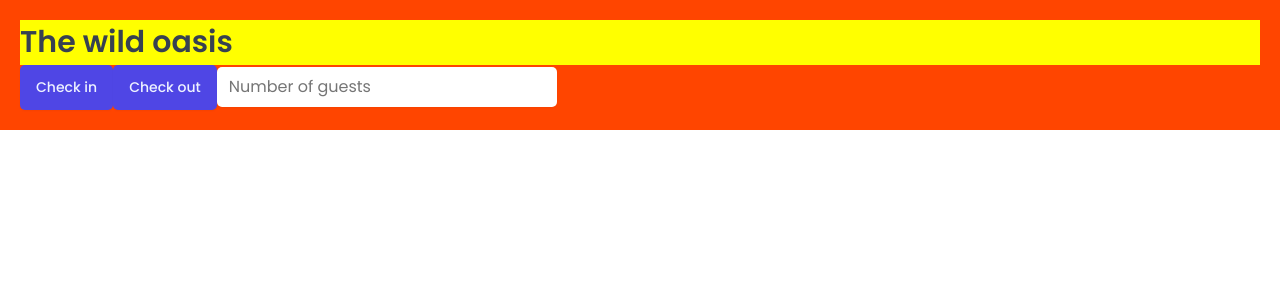
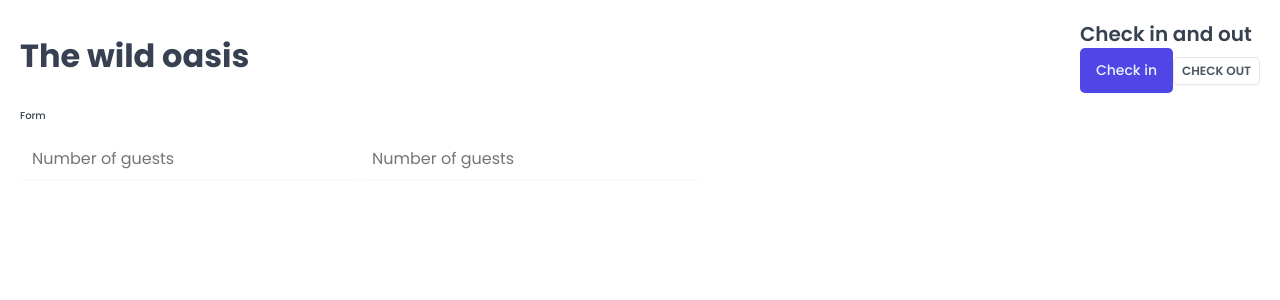
Before and after one commit to mobx2/the-wild-oasis, a React (Vite) app: page / in a window 1280 px wide. Shown: the top 300 px of the page. Built offline with nearby package versions, Linux system fonts and the light colour scheme; a web font is replaced by a local one.

Commit message:
Bulding more reusable styled compontnes

```diff
--- a/src/App.jsx
+++ b/src/App.jsx
@@ -2,15 +2,11 @@
 import GlobalStyles from "./styles/GlobalStyles";
 import Button from "./ui/Button";
 import Input from "./ui/Input";
-
-const H1 = styled.h1`
-  font-size: 30px;
-  font-weight: 600;
-  background-color: yellow;
-`;
+import Heading from "./ui/Heading";
+import Row from "./ui/Row";
 
 const StyledApp = styled.div`
-  background-color: orangered;
+  /* background-color: orangered; */
   padding: 20px;
 `;
 
@@ -19,10 +15,32 @@
     <>
       <GlobalStyles />
       <StyledApp>
-        <H1>The wild oasis</H1>
-        <Button onClick={() => alert("Check in")}>Check in</Button>
-        <Button onClick={() => alert("Check in")}>Check out</Button>
-        <Input type="number" placeholder="Number of guests" />
+        <Row>
+          <Row type="horizontal">
+            <Heading as="h1">The wild oasis</Heading>
+
+            <div>
+              <Heading as="h2">Check in and out</Heading>
+              <Button onClick={() => alert("Check in")}>Check in</Button>
+              <Button
+                variation="secondary"
+                size="small"
+                onClick={() => alert("Check in")}
+              >
+                Check out
+              </Button>
+            </div>
+          </Row>
+
+          <Row>
+            <Heading as="h3">Form</Heading>
+
+            <form>
+              <Input type="number" placeholder="Number of guests" />
+              <Input type="number" placeholder="Number of guests" />
+            </form>
+          </Row>
+        </Row>
       </StyledApp>
     </>
   );
--- a/src/ui/Button.jsx
+++ b/src/ui/Button.jsx
@@ -49,19 +49,17 @@
 };
 
 const Button = styled.button`
-  font-size: 1.4rem;
-  padding: 1.2rem 1.6rem;
-  font-weight: 500;
   border: none;
   border-radius: var(--border-radius-sm);
-  background-color: var(--color-brand-600);
-  color: var(--color-brand-50);
   box-shadow: var(--shadow-sm);
-  cursor: pointer;
 
-  &:hover {
-    background-color: var(--color-brand-700);
-  }
+  ${(props) => sizes[props.size]}
+  ${(props) => variations[props.variation]}
 `;
 
+Button.defaultProps = {
+  variation: "primary",
+  size: "medium",
+};
+
 export default Button;
--- /dev/null
+++ b/src/ui/Heading.jsx
@@ -0,0 +1,33 @@
+import styled, { css } from "styled-components";
+
+// const test = css`
+//   text-align: center;
+//   ${10 > 5 && "background-color: yellow"};
+// `;
+
+const Heading = styled.h1`
+  ${(props) =>
+    props.as === "h1" &&
+    css`
+      font-size: 3rem
+      font-weight: 600;
+    `}
+
+  ${(props) =>
+    props.as === "h2" &&
+    css`
+      font-size: 2rem;
+      font-weight: 600;
+    `}
+
+  ${(props) =>
+    props.as === "h3" &&
+    css`
+      font-size: 1rem;
+      font-weight: 500;
+    `}
+
+  line-height: 1.4;
+`;
+
+export default Heading;
--- /dev/null
+++ b/src/ui/Row.jsx
@@ -0,0 +1,25 @@
+import styled, { css } from "styled-components";
+
+const Row = styled.div`
+  display: flex;
+
+  ${(props) =>
+    props.type === "horizontal" &&
+    css`
+      justify-content: space-between;
+      align-items: center;
+    `}
+
+  ${(props) =>
+    props.type === "vertical" &&
+    css`
+      flex-direction: column;
+      gap: 1.6rem;
+    `}
+`;
+
+Row.defaultProps = {
+  type: "vertical",
+};
+
+export default Row;
```
